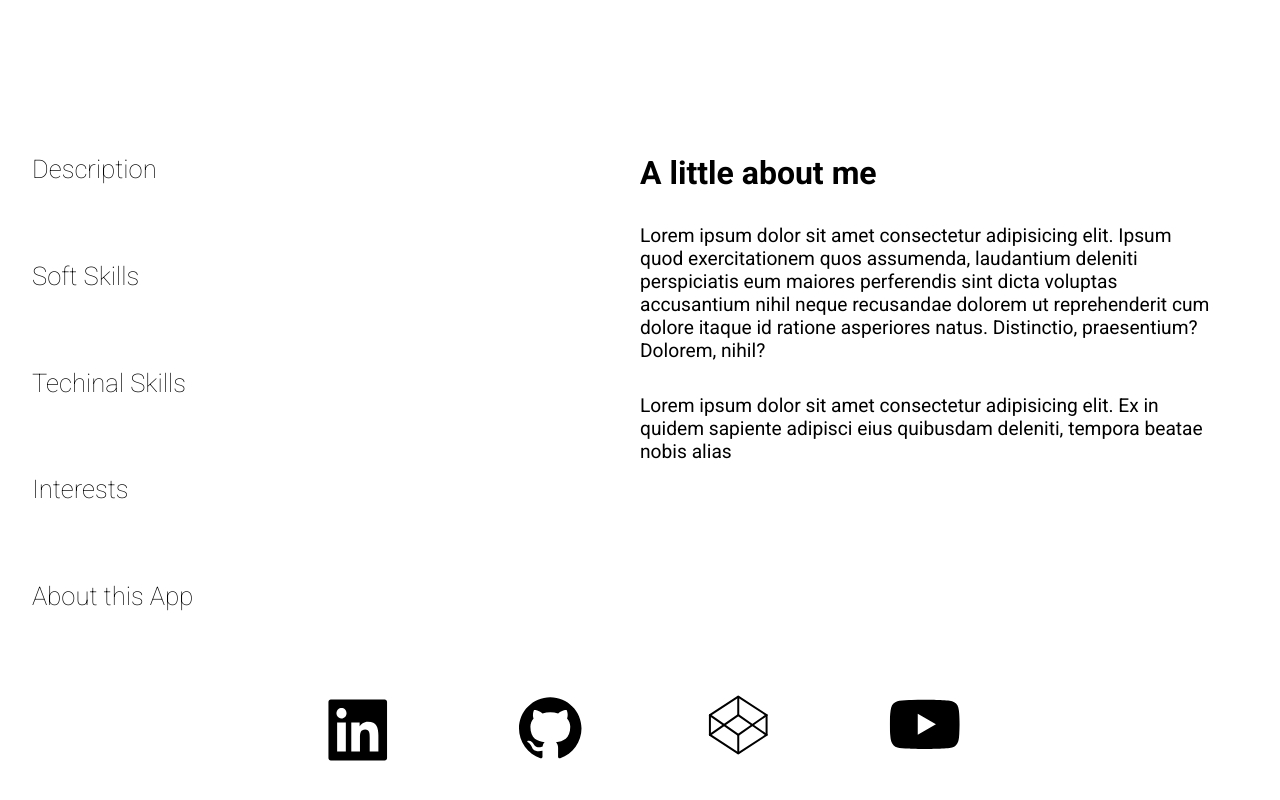
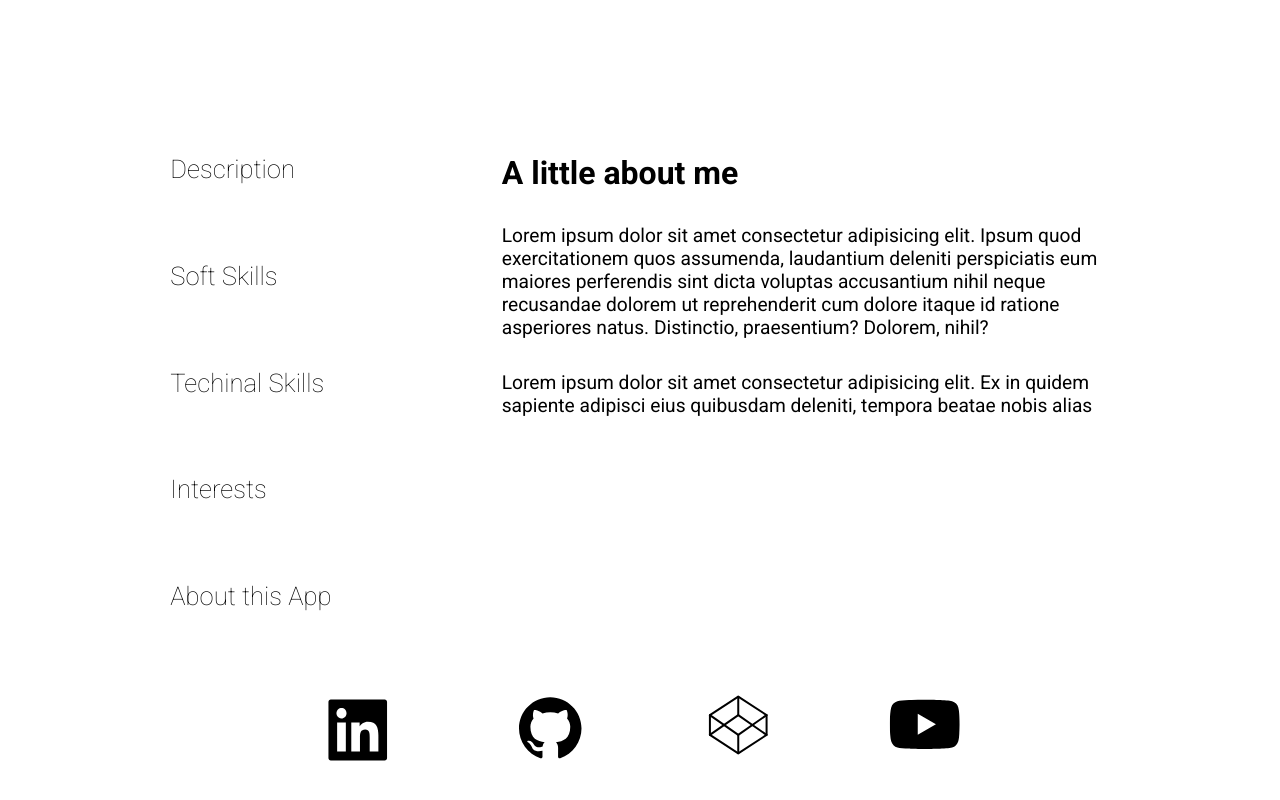
Before and after one commit to JoaoGuedes01/personal_website, a React (Create React App) app in the folder react-app/: page / in a window 1280 px wide. Shown: the part 726-1526 px from the top of the page. Built offline with nearby package versions, Linux system fonts and the light colour scheme.

Commit message:
fixed responsiveness bugs in home page
fixed responsiveness bugs in home page

```diff
--- a/react-app/src/Components/AboutMeComponent/aboutmepersonal/aboutmepersonal.css
+++ b/react-app/src/Components/AboutMeComponent/aboutmepersonal/aboutmepersonal.css
@@ -9,18 +9,17 @@
     gap: 2rem;
     max-width: 90rem;
     align-items: flex-start;
+    justify-content: space-evenly;
 }
 
 .about-nav{
     margin-left: 2em;
     max-width: 36em;
-    flex-basis: 100%;
 }
 
 .about-info{
-    max-width: 36em;
+    max-width: 40em;
     min-width: 20rem;
-    margin-right: 2rem;
 }
 
 .about-info h1{
@@ -126,7 +125,7 @@
     display: grid;
     grid-template-columns: repeat(2, 1fr);
     align-items: end;
-    gap: 2.5rem 5rem;
+    gap: 2.5rem 20%;
 }
 
 .interests-item{
--- a/react-app/src/Components/AboutMeComponent/aboutmepersonal/aboutmepersonal.jsx
+++ b/react-app/src/Components/AboutMeComponent/aboutmepersonal/aboutmepersonal.jsx
@@ -35,7 +35,7 @@ const Aboutmepersonal = (props) => {
           <AnimatePresence exitBeforeEnter>
             {/* Description Tab */}
             {toggleState === 1 &&
-              <motion.div key={"abc1"} initial={{ x: "20%", opacity: 0 }} animate={{ x: 0, opacity: 1 }} exit={{ x: "-20%", opacity: 0 }} transition={{ type: "spring", duration: 0.15 }}>
+              <motion.div key={"abc1"} initial={{ x: 10, opacity: 0 }} animate={{ x: 0, opacity: 1 }} exit={{ x: -10, opacity: 0 }} transition={{ type: "spring", duration: 0.15 }}>
                 <h1 className='about-title'>{data[0].description.title[lang]}</h1>
                 <p className='about-p'>{data[0].description.p1[lang]}</p>
                 <p className="about-p">{data[0].description.p2[lang]}</p>
@@ -43,7 +43,7 @@ const Aboutmepersonal = (props) => {
             }
             {/* Soft Skills Tab */}
             {toggleState === 2 &&
-              <motion.div key={"abc2"} initial={{ x: "20%", opacity: 0 }} animate={{ x: 0, opacity: 1 }} exit={{ x: "-20%", opacity: 0 }} transition={{ type: "spring", duration: 0.15 }}>
+              <motion.div key={"abc2"} initial={{ x: 10, opacity: 0 }} animate={{ x: 0, opacity: 1 }} exit={{ x: -10, opacity: 0 }} transition={{ type: "spring", duration: 0.15 }}>
                 <h1 className='about-title'>My Soft Skills</h1>
                 <div className='soft-container'>
                   <ul>
@@ -57,7 +57,7 @@ const Aboutmepersonal = (props) => {
 
             {/* Tech Skills Tab */}
             {toggleState === 3 &&
-              <motion.div key={"abc3"} initial={{ x: "20%", opacity: 0 }} animate={{ x: 0, opacity: 1 }} exit={{ x: "-20%", opacity: 0 }} transition={{ type: "spring", duration: 0.15 }}>
+              <motion.div key={"abc3"} initial={{ x: 10, opacity: 0 }} animate={{ x: 0, opacity: 1 }} exit={{ x: -10, opacity: 0 }} transition={{ type: "spring", duration: 0.15 }}>
                 <h1 className='about-title'>{data[2].description.title[lang]}</h1>
                 <div className="tech-grid">
 
@@ -76,16 +76,16 @@ const Aboutmepersonal = (props) => {
 
             {/* Interests Tab */}
             {toggleState === 4 &&
-              <motion.div key={"abc4"} initial={{ x: "20%", opacity: 0 }} animate={{ x: 0, opacity: 1 }} exit={{ x: "-20%", opacity: 0 }} transition={{ type: "spring", duration: 0.15 }}>
+              <motion.div key={"abc4"} initial={{ x: 10 , opacity: 0 }} animate={{ x: 0, opacity: 1 }} exit={{ x: -10, opacity: 0 }} transition={{ type: "spring", duration: 0.15 }}>
                 <h1 className='about-title'>{data[3].description.title[lang]}</h1>
                 <div className='interests-grid'>
                   {data[3].description.int_list.map((item, index) => (
-                    <div key={index} className="interests-item">
+                    <motion.div key={index} className="interests-item" /*initial={{y:-10, opacity:0}} animate={{y:0, opacity:1}} exit={{y:10, opacity:0}} transition={{delay:0.05*index}}*/>
                       <div className="interests-icon">
                         <SvgsInt index={index} />
                       </div>
                       <div className="interests-title">{item}</div>
-                    </div>
+                    </motion.div>
                   ))}
                 </div>
               </motion.div>
@@ -93,7 +93,7 @@ const Aboutmepersonal = (props) => {
 
             {/* About this App Tab */}
             {toggleState === 5 &&
-              <motion.div key={"abc5"} initial={{ x: "20%", opacity: 0 }} animate={{ x: 0, opacity: 1 }} exit={{ x: "-20%", opacity: 0 }} transition={{ type: "spring", duration: 0.15 }}>
+              <motion.div key={"abc5"} initial={{ x: 10, opacity: 0 }} animate={{ x: 0, opacity: 1 }} exit={{ x: -10, opacity: 0 }} transition={{ type: "spring", duration: 0.15 }}>
                 <h1 className='about-title'>{data[4].description.title[lang]}</h1>
 
                 <div className='soft-container'>
```
